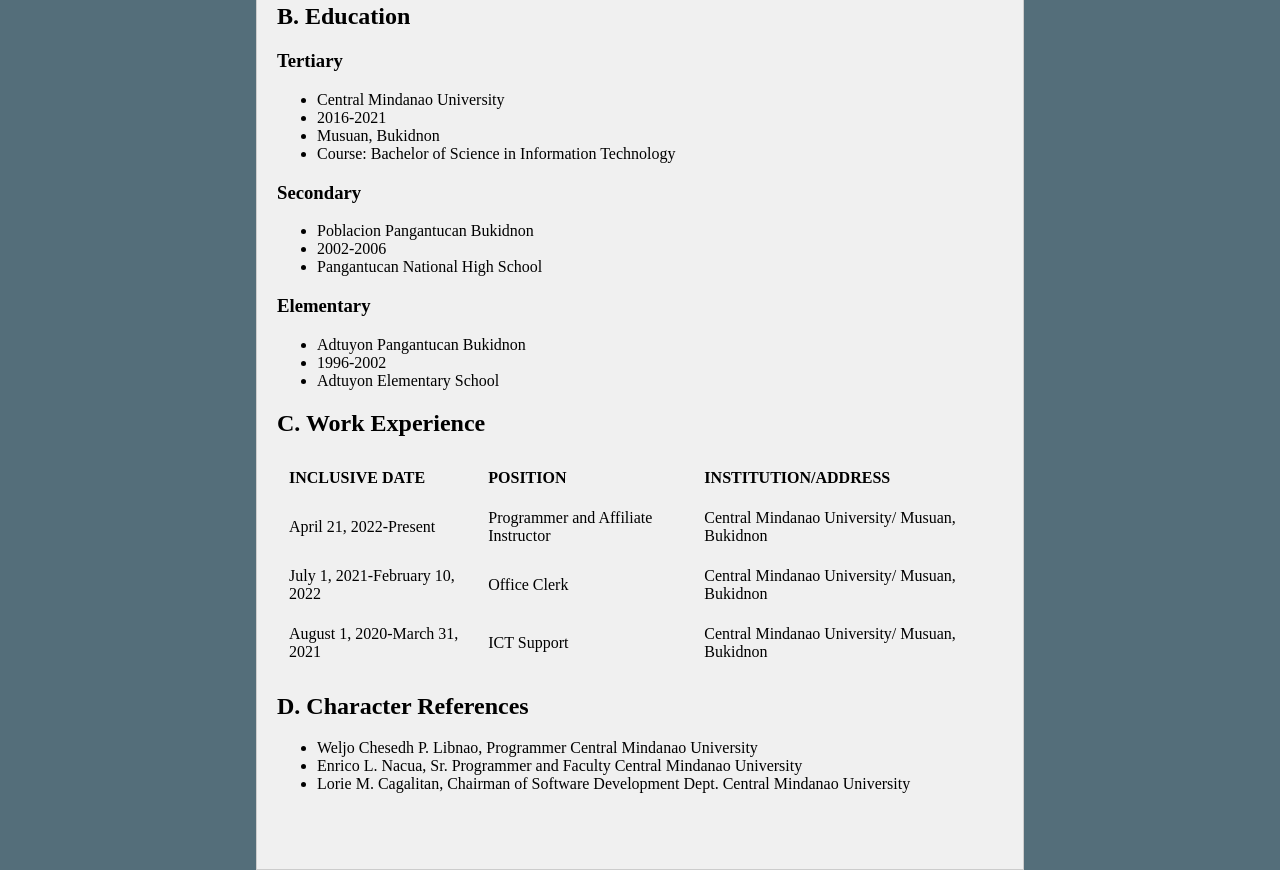
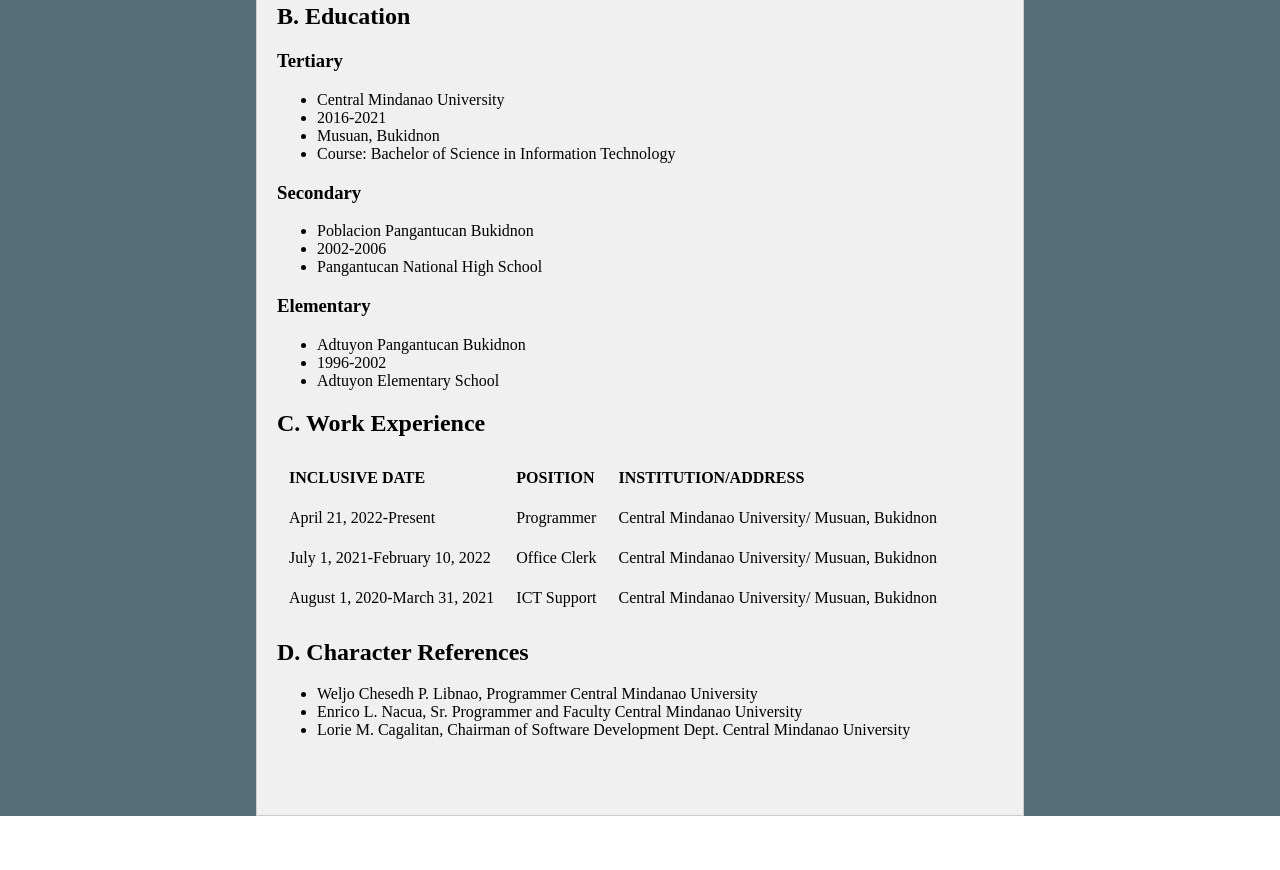
Before and after one commit to Jeo-The-Man/Jeo-The-Man.github.io, a plain HTML site: page index.html in a window 1280 px wide. Shown: the part 904-1774 px from the top of the page. After the commit the page ends 1720 px from the top, so only its background shows below. Drawn offline with Linux system fonts and the light colour scheme.

Commit message:
Update index.html

```diff
--- a/index.html
+++ b/index.html
@@ -153,7 +153,7 @@
             </tr>
             <tr>
               <td class="table-cell">April 21, 2022-Present</td>
-              <td class="table-cell">Programmer and Affiliate Instructor</td>
+              <td class="table-cell">Programmer</td>
               <td class="table-cell">
                 Central Mindanao University/ Musuan, Bukidnon
               </td>
```
